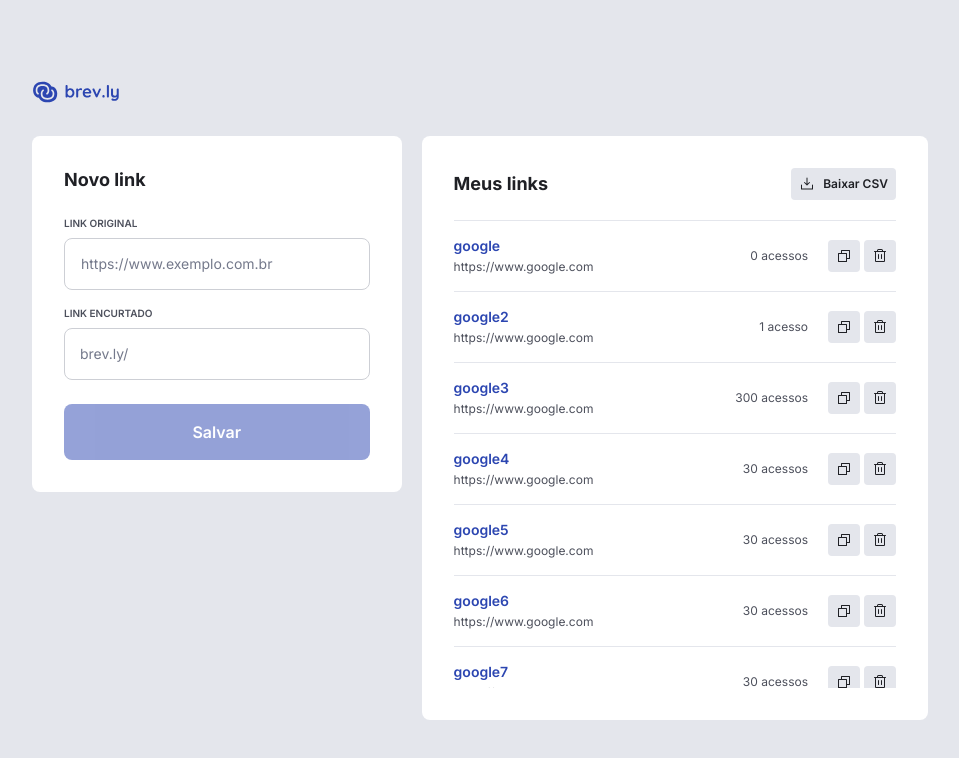
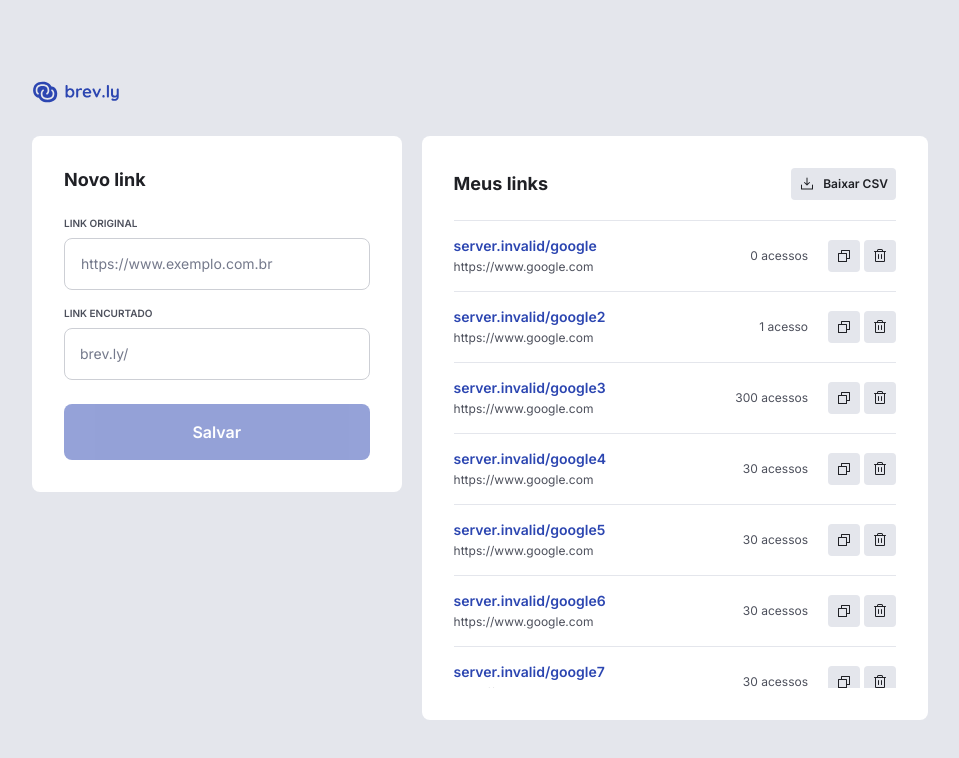
Before and after one commit to eullerbraz/brevly, a React (Vite) app in the folder web/: page / in a window 1280 px wide. Shown: the top 758 px of the page, without its empty margins (160-1119 px from the left). Built offline with nearby package versions, Linux system fonts and the light colour scheme; no server answers.

Commit message:
feat(link-card): integrate environment variables for URLs
- Add .env.example with VITE_FRONTEND_URL and VITE_BACKEND_URL
- Update LinkCard component to use env variables for shortUrl generation
- Create env.ts to validate and export environment variables

```diff
--- a/web/src/components/link-card.tsx
+++ b/web/src/components/link-card.tsx
@@ -1,6 +1,7 @@
 import { CopyIcon, TrashIcon } from '@phosphor-icons/react';
 import type { ComponentProps } from 'react';
 import { toast } from 'sonner';
+import { env } from '../env';
 import type { LinkOutput } from '../models/link';
 import { SecondaryButton } from './ui/secondary-button';
 
@@ -9,7 +10,6 @@ export type LinksCardProps = ComponentProps<'div'> & {
 };
 
 function copyLink(link: string) {
-  // lógica do copiar
   navigator.clipboard.writeText(link);
 
   toast.info(
@@ -23,6 +23,11 @@ function copyLink(link: string) {
 }
 
 export function LinkCard({ link }: LinksCardProps) {
+  // const shortUrl = `${window.location.origin}/${link.shortUrl}`;
+  const shortUrl = `${env.VITE_FRONTEND_URL}/${link.shortUrl}`;
+
+  const hostname = new URL(shortUrl).hostname;
+
   return (
     <div
       key={link.id}
@@ -30,12 +35,12 @@ export function LinkCard({ link }: LinksCardProps) {
     >
       <div className='flex flex-col gap-1 items-stretch w-0 grow truncate'>
         <a
-          href={`https://${link.shortUrl}`}
+          href={shortUrl}
           target='_blank'
           rel='noopener noreferrer'
           className='text-blue-base text-md font-semibold cursor-pointer truncate'
         >
-          {link.shortUrl}
+          {`${hostname}/${link.shortUrl}`}
         </a>
         <span className='text-gray-500 text-sm font-normal truncate'>
           {link.originalUrl}
--- /dev/null
+++ b/web/src/env.ts
@@ -0,0 +1,8 @@
+import { z } from 'zod';
+
+const envSchema = z.object({
+  VITE_FRONTEND_URL: z.url(),
+  VITE_BACKEND_URL: z.url(),
+});
+
+export const env = envSchema.parse(import.meta.env);
```
Also changed, not shown: 1 other file (tests, documents, lock files or other folders).
